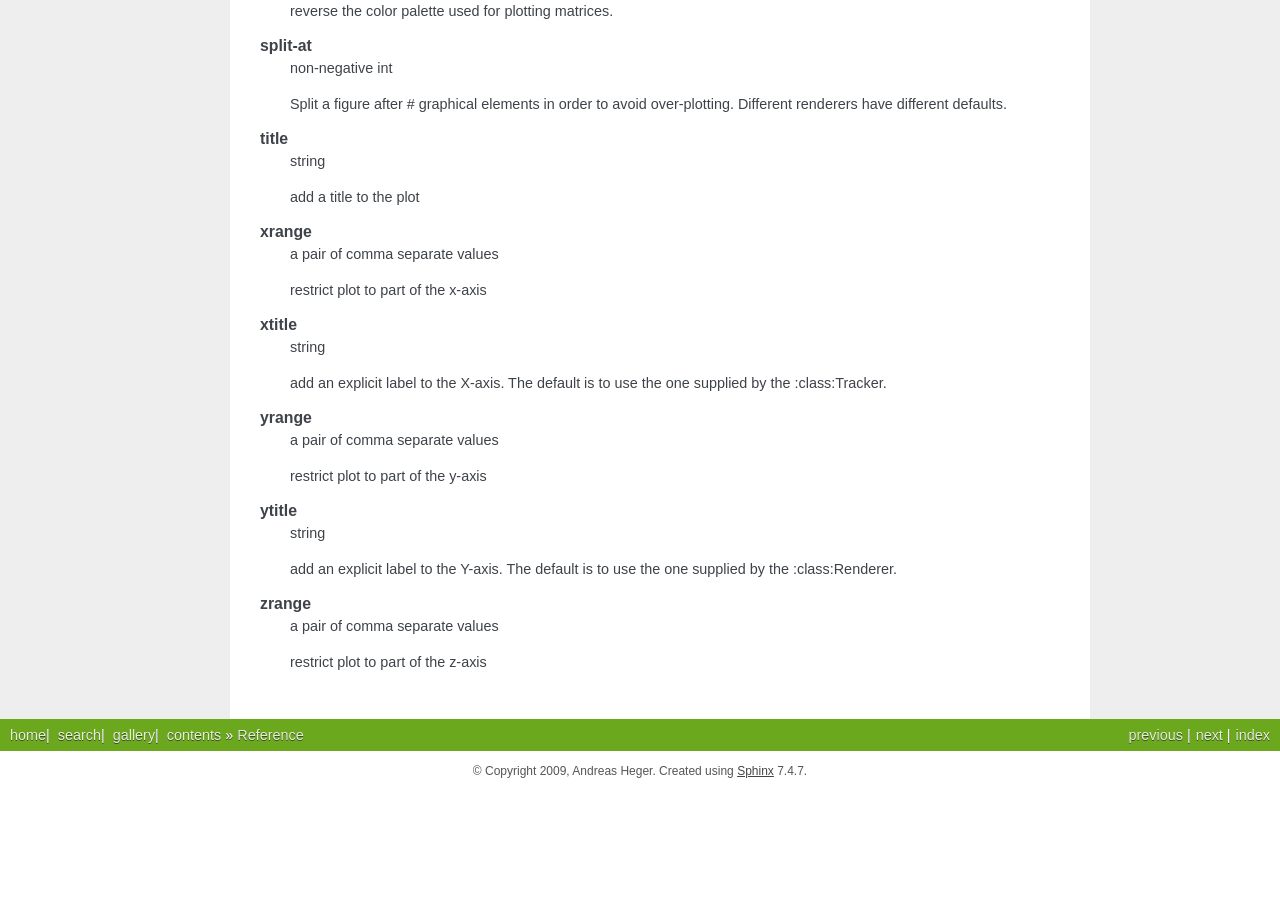
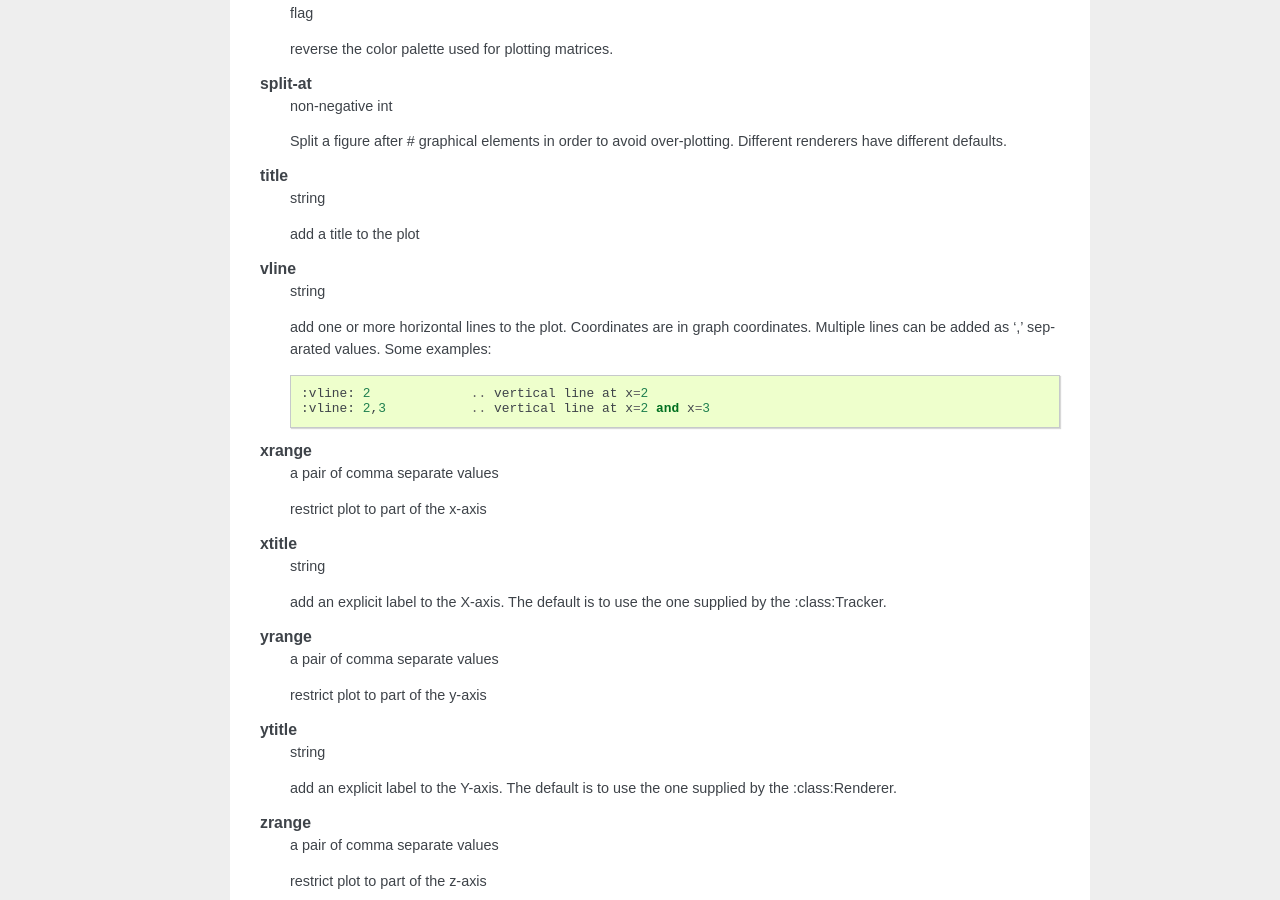
Before and after one commit to AndreasHeger/CGATReport, a Sphinx documentation site: the page built from doc/Reference.rst, in a window 1280 px wide and 900 px high, scrolled down 3439 px. Built offline with Sphinx 7.4.7, drawn with Linux system fonts in a browser that asks for light colours; formulas are drawn with MathJax 3; pages that are not in the unit, such as notebooks, are missing from menus; before the commit the page ends 4230 px from its top, so only the background shows below that; some of the changed text lies outside the part shown.

Commit message:
added :vline: option
--HG--
extra : convert_revision : svn%3A1e2bf9a2-43dd-11de-baa7-5503b21fc9cb/trunk%40194

```diff
--- /dev/null
+++ b/doc/GalleryOptions.rst
@@ -0,0 +1,27 @@
+=============
+Plot options
+=============
+
+This gallery demonstrates the use of several plot options.
+
+functions
+=========
+
+.. report:: Trackers.ArrayDataExample
+   :render: line-plot
+   :width: 200
+   :layout: row
+   :function: 2,20*math.sin(x)
+
+   A line plot
+
+vline
+=====
+
+.. report:: Trackers.ArrayDataExample
+   :render: line-plot
+   :width: 200
+   :layout: row
+   :vline: 10,30
+
+   A line plot with vertical lines
--- a/doc/Reference.rst
+++ b/doc/Reference.rst
@@ -127,6 +127,18 @@ Superfluous options are ignored.
 	  :function: x**2    .. parabola, y=x**2
 	  :function: 3       .. horizontal line at y=3
           :function: 3,6     .. two horizontal lines y=3 and y=6
+	  :functien: math.sin(x)   .. sigmoid
+
+
+   vline
+      string
+
+      add one or more horizontal lines to the plot. Coordinates are
+      in graph coordinates. Multiple lines can be added as ','
+      separated values. Some examples::
+
+         :vline: 2             .. vertical line at x=2
+	 :vline: 2,3           .. vertical line at x=2 and x=3
 
    reverse-palette
       flag
--- a/doc/Renderers.rst
+++ b/doc/Renderers.rst
@@ -25,3 +25,4 @@ that are included in sphinxreport.
    GalleryRPlots.rst
    GalleryDebug.rst
    GalleryLegends.rst
+   GalleryOptions.rst
```
Also changed, not shown: 2 other files.
